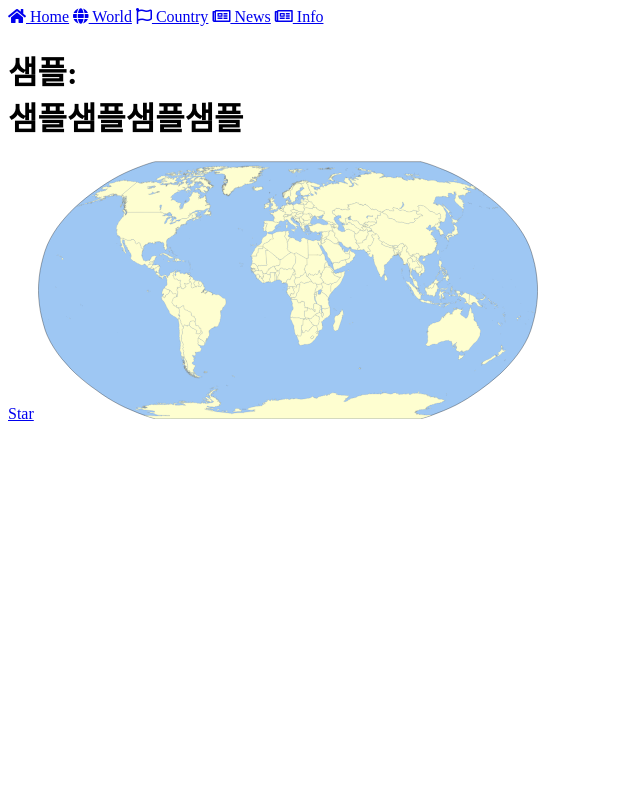
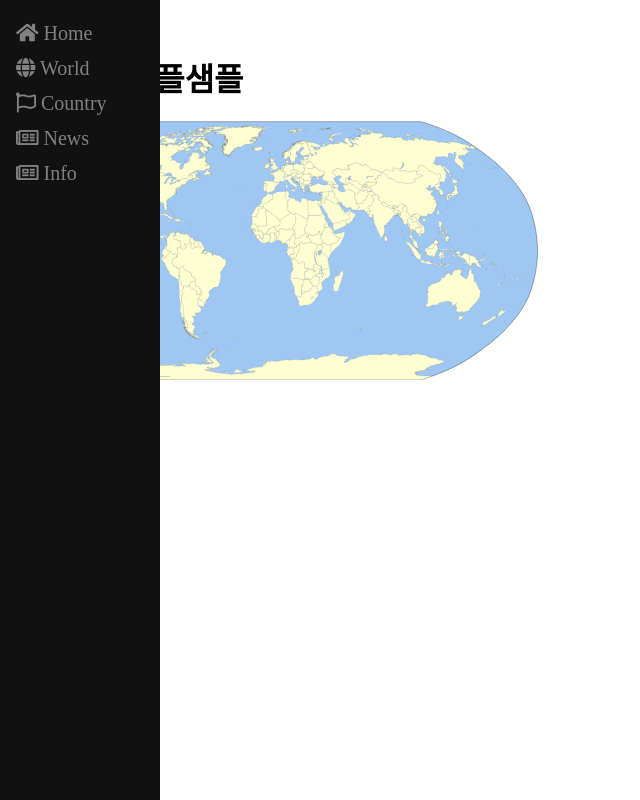
Before and after one commit to superjoy0502/covid19, a plain HTML site: page index.html in a window 1280 px wide. Shown: the whole page, without its empty margins (0-640 px from the left). Drawn offline with Linux system fonts and the light colour scheme.

Commit message:
remove div and link css

```diff
--- a/index.html
+++ b/index.html
@@ -9,17 +9,16 @@
         <link rel="stylesheet" href="https://cdnjs.cloudflare.com/ajax/libs/font-awesome/5.15.3/css/brands.min.css" integrity="sha512-apX8rFN/KxJW8rniQbkvzrshQ3KvyEH+4szT3Sno5svdr6E/CP0QE862yEeLBMUnCqLko8QaugGkzvWS7uNfFQ==" crossorigin="anonymous" referrerpolicy="no-referrer" />
         <link rel="stylesheet" href="https://cdnjs.cloudflare.com/ajax/libs/font-awesome/5.15.3/css/fontawesome.min.css" integrity="sha512-OdEXQYCOldjqUEsuMKsZRj93Ht23QRlhIb8E/X0sbwZhme8eUw6g8q7AdxGJKakcBbv7+/PX0Gc2btf7Ru8cZA==" crossorigin="anonymous" referrerpolicy="no-referrer" />
         <link rel="stylesheet" href="https://cdnjs.cloudflare.com/ajax/libs/font-awesome/5.15.3/css/solid.min.css" integrity="sha512-jQqzj2vHVxA/yCojT8pVZjKGOe9UmoYvnOuM/2sQ110vxiajBU+4WkyRs1ODMmd4AfntwUEV4J+VfM6DkfjLRg==" crossorigin="anonymous" referrerpolicy="no-referrer" />
+        <link rel="stylesheet" href="style.css">
     </head>
     <body>
-        <div class="sidebar">
-            <nav>
+        <nav class="sidebar">
             <a href="index.html"><i class="fas fa-home"></i> Home</a>
             <a href="index.html"><i class="fas fa-globe"></i> World</a>
             <a href="index.html"><i class="far fa-flag"></i> Country</a>
             <a href="index.html"><i class="far fa-newspaper"></i> News</a>
             <a href="index.html"><i class="far fa-newspaper"></i> Info</a>
         </nav>
-        </div>
         <h1>샘플:<br>샘플샘플샘플샘플</h1>
         <!-- Place this tag where you want the button to render. -->
         <a class="github-button" href="https://github.com/superjoy0502/covid19" data-icon="octicon-star" data-size="large" data-show-count="true" aria-label="Star superjoy0502/covid19 on GitHub">Star</a>
```
Lines whose indentation alone changed are shown as unchanged.
